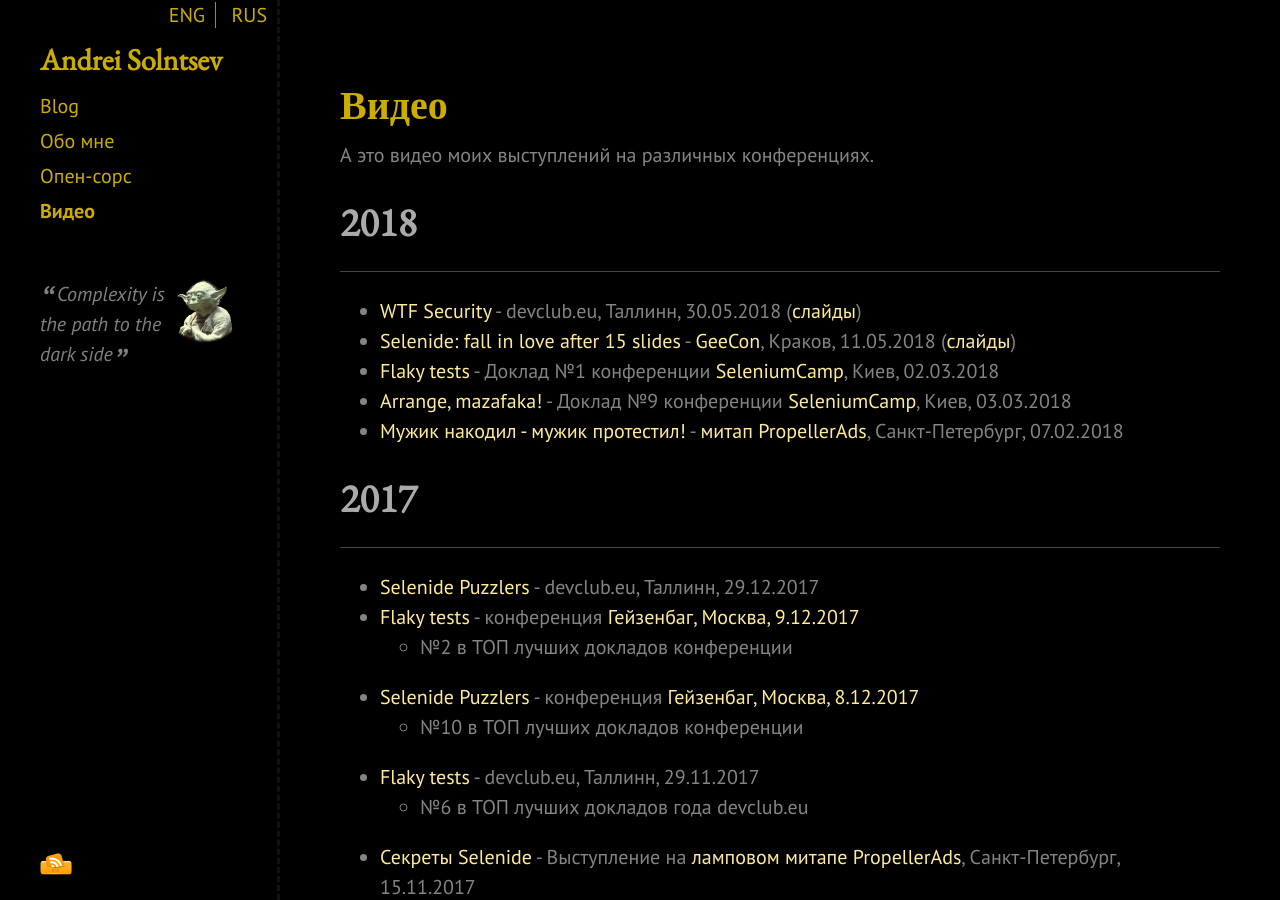
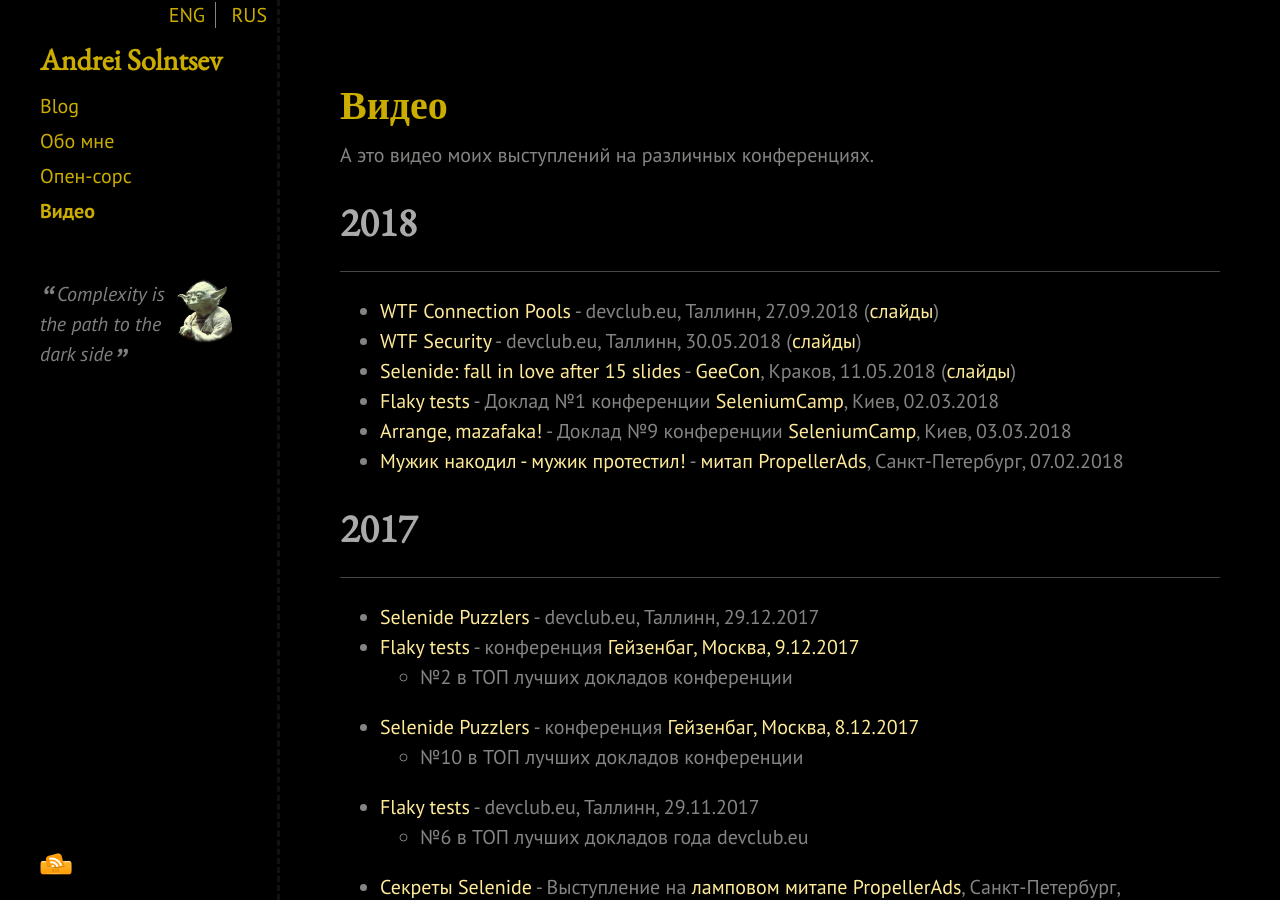
Before and after one commit to asolntsev/asolntsev.github.io, a Jekyll site: the page built from ru/video.md, in a window 1280 px wide and 900 px high. Built offline with Jekyll 4.4.1, drawn with Linux system fonts in a browser that asks for light colours; nearby versions of some CDN libraries.

Commit message:
add WTF Connection Pools video from devclub.eu

```diff
--- a/ru/video.md
+++ b/ru/video.md
@@ -9,6 +9,7 @@
 # 2018
 * * *
 
+* [WTF Connection Pools](https://www.youtube.com/watch?v=xiBd5kTOoYo) - devclub.eu, Таллинн, 27.09.2018 ([слайды](https://docs.google.com/presentation/d/1y_fWAjIfzJXo5K3U1rnEjD7mz792ScMcJb-NeLLBKfU/edit?usp=sharing))
 * [WTF Security](https://www.youtube.com/watch?v=z-aEjd22BGU) - devclub.eu, Таллинн, 30.05.2018 ([слайды](https://docs.google.com/presentation/d/1wdqFRWdNRJxvr5HKubqlnDIiQbTALKORMDOJovrH_tU/edit?usp=sharing))
 * [Selenide: fall in love after 15 slides](https://www.youtube.com/watch?v=o6AEfW39f0Y) - [GeeCon](https://2018.geecon.org/schedule-day3/), Краков, 11.05.2018 ([слайды](https://docs.google.com/presentation/d/1kuzqR8JGnVKIs2r0Bm83LdOfbZkSkoR93f1c8wd26ns/edit?usp=sharing))
 * [Flaky tests](https://www.youtube.com/watch?v=zOiSo1hYjF8) - Доклад №1 конференции [SeleniumCamp](https://xpinjection.com/articles/selenium-camp-2018-review-and-top-talks/), Киев, 02.03.2018
```
